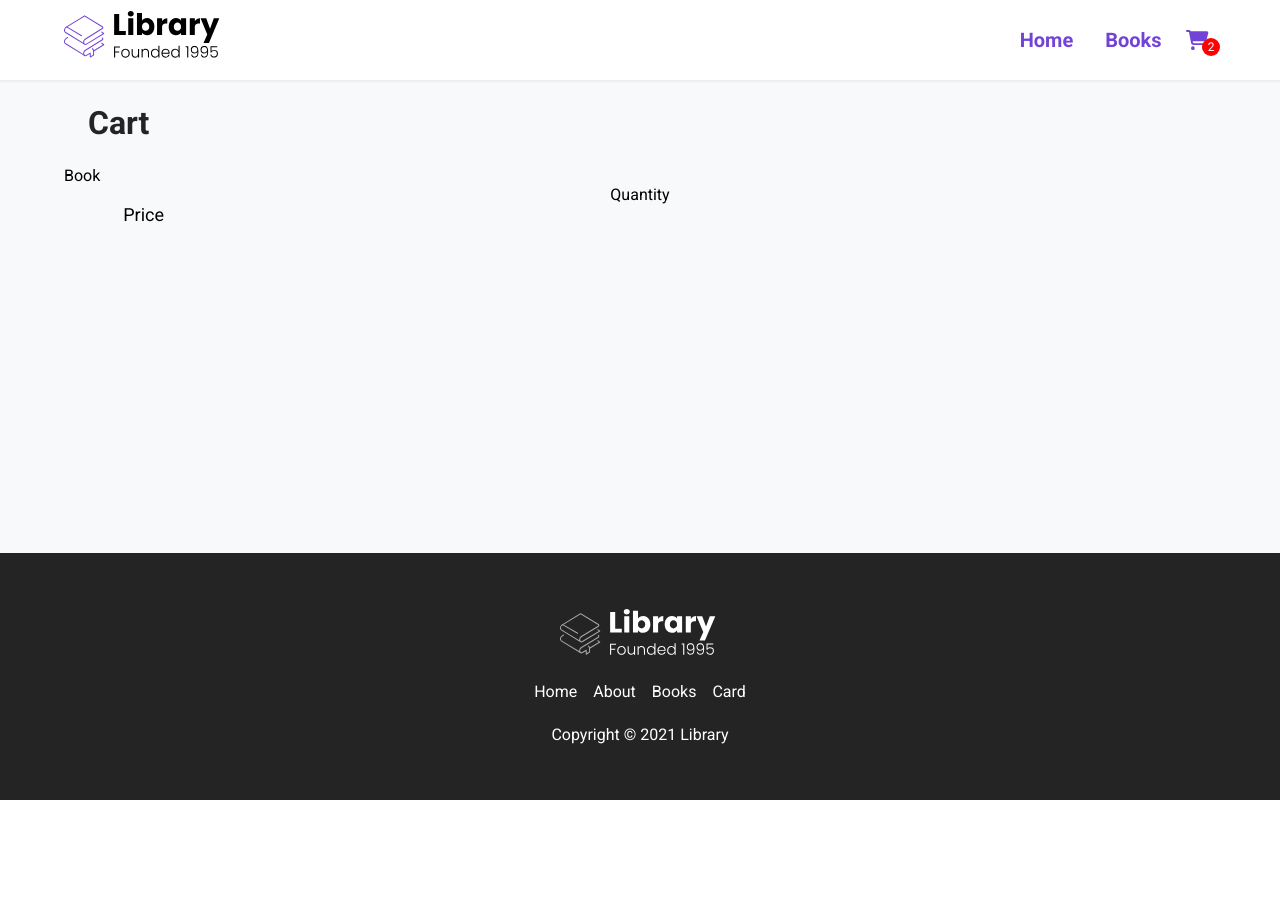
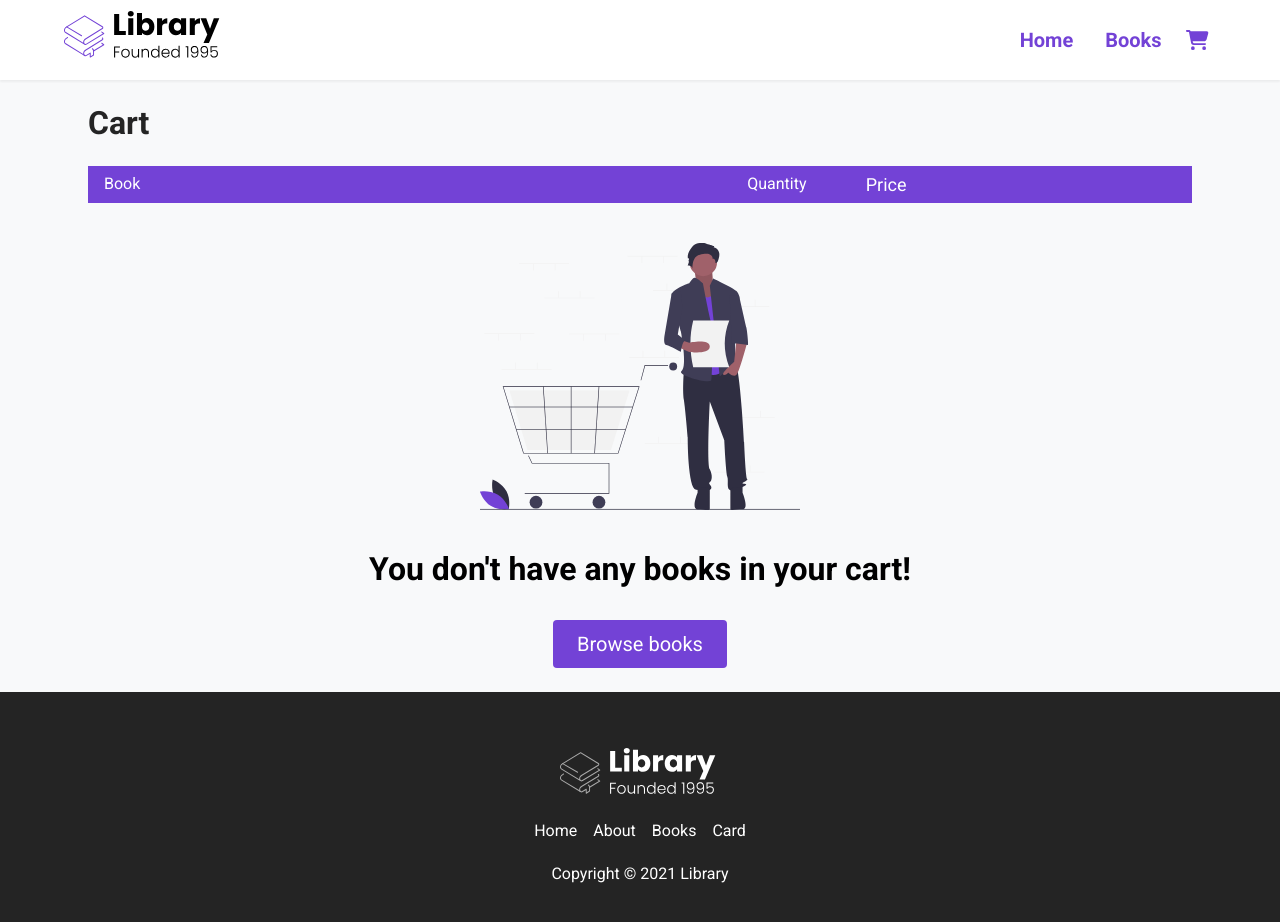
Before and after one commit to devRedwan/librayApp-react, a React (Create React App) app: page /cart in a window 1280 px wide. Shown: the top 922 px of the page. Before the commit the page ends 800 px from the top, so only its background shows below. Built offline with nearby package versions, Linux system fonts and the light colour scheme.

Commit message:
Application has been completed.

```diff
--- a/src/App.css
+++ /dev/null
@@ -1,38 +0,0 @@
-.App {
-  text-align: center;
-}
-
-.App-logo {
-  height: 40vmin;
-  pointer-events: none;
-}
-
-@media (prefers-reduced-motion: no-preference) {
-  .App-logo {
-    animation: App-logo-spin infinite 20s linear;
-  }
-}
-
-.App-header {
-  background-color: #282c34;
-  min-height: 100vh;
-  display: flex;
-  flex-direction: column;
-  align-items: center;
-  justify-content: center;
-  font-size: calc(10px + 2vmin);
-  color: white;
-}
-
-.App-link {
-  color: #61dafb;
-}
-
-@keyframes App-logo-spin {
-  from {
-    transform: rotate(0deg);
-  }
-  to {
-    transform: rotate(360deg);
-  }
-}
--- a/src/App.js
+++ b/src/App.js
@@ -1,5 +1,5 @@
+import { useState } from "react";
 import { BrowserRouter as Router, Route } from "react-router-dom";
-import "./App.css";
 import Footer from "./components/Footer";
 import Nav from "./components/Nav";
 import { books } from "./data";
@@ -10,14 +10,47 @@ import Cart from "./pages/Cart";
 import Home from "./pages/Home";
 
 function App() {
+  const [cart, setCart] = useState([]);
+
+  const addToCart = (book) => {
+    setCart([...cart, { ...book, quantity: 1 }]);
+  };
+
+  const changeQuantity = (book, quantity) => {
+    setCart(
+      cart.map((item) =>
+        +item.id === +book.id ? { ...item, quantity: +quantity } : item
+      )
+    );
+  };
+
+  const removeFromCart = (book) => {
+    setCart(cart.filter((item) => item.id !== book.id && item));
+  };
+
   return (
     <Router>
       <div className="App">
-        <Nav />
+        <Nav cart={cart} />
         <Route path="/" exact component={Home} />
         <Route path="/books" exact render={() => <Books books={books} />} />
-        <Route path="/books/:id" render={() => <BookInfo books={books} />} />
-        <Route path="/cart" render={() => <Cart books={books} />} />
+        <Route
+          path="/books/:id"
+          render={() => (
+            <BookInfo books={books} addToCart={addToCart} cart={cart} />
+          )}
+        />
+        <Route
+          path="/cart"
+          render={() => (
+            <Cart
+              books={books}
+              cart={cart}
+              changeQuantity={changeQuantity}
+              removeFromCart={removeFromCart}
+            />
+          )}
+        />
         <Footer />
       </div>
     </Router>
--- a/src/components/Landing.jsx
+++ b/src/components/Landing.jsx
@@ -1,5 +1,4 @@
 import React from "react";
-import { Link } from "react-router-dom";
 import UndrawBooks from "../assets/Undraw_Books.svg";
 
 export default function Landing() {
@@ -12,9 +11,11 @@ export default function Landing() {
             <h2>
               Find your dream book with <span className="purple">Library</span>
             </h2>
-            <Link to="#features">
-              <button className="btn">Browse boos</button>
-            </Link>
+
+              <a className="btn" href="#features">
+                Browse books
+              </a>
+
           </div>
           <figure className="header__img--wrapper">
             <img src={UndrawBooks} alt="" />
--- a/src/components/Nav.jsx
+++ b/src/components/Nav.jsx
@@ -3,7 +3,7 @@ import { FontAwesomeIcon } from "@fortawesome/react-fontawesome";
 import LibraryLogo from "../assets/Library.svg";
 import { Link } from "react-router-dom";
 
-const Nav = () => {
+const Nav = ({ cart }) => {
   const openMenu = () => {
     document.body.classList += "menu--open";
   };
@@ -38,7 +38,10 @@ const Nav = () => {
             <Link to="/cart" className="nav__link">
               <FontAwesomeIcon icon="shopping-cart"></FontAwesomeIcon>
             </Link>
-            <span className="cart__length">2</span>
+
+            {cart.length > 0 && (
+              <span className="cart__length">{cart.length}</span>
+            )}
           </li>
         </ul>
 
--- a/src/components/UI/Book.jsx
+++ b/src/components/UI/Book.jsx
@@ -1,14 +1,32 @@
-import React from "react";
+import React, { useEffect, useRef, useState } from "react";
 import { Link } from "react-router-dom";
 import Price from "./Price";
 import Rating from "./Rating";
 
-export default function book({ book }) {
+export default function Book({ book }) {
+  const [img, setImg] = useState();
+
+  const mountedRef = useRef(true);
+
+  useEffect(() => {
+    const image = new Image();
+    image.src = book.url;
+    image.onload = () => {
+      setTimeout(() => {
+        if (mountedRef.current) {
+          setImg(image);
+        }
+      }, 300);
+    };
+  });
+
   return (
     <div className="book">
+      {img ? (
+        <>
           <Link to={`/books/${book.id}`}>
             <figure className="book__img--wrapper">
-          <img src={book.url} alt="" className="book__img" />
+              <img src={img.src} alt="" className="book__img" />
             </figure>
           </Link>
           <div className="book__title">
@@ -17,7 +35,19 @@ export default function book({ book }) {
             </Link>
           </div>
           <Rating rating={book.rating} />
-      <Price salePrice={book.salePrice} originalPrice={book.originalPrice} />
+          <Price
+            salePrice={book.salePrice}
+            originalPrice={book.originalPrice}
+          />
+        </>
+      ) : (
+        <>
+          <div className="book__img--skeleton"></div>
+          <div className="skeleton book__title--skeleton"></div>
+          <div className="skeleton book__rating--skeleton"></div>
+          <div className="skeleton book__price--skeleton"></div>
+        </>
+      )}
     </div>
   );
 }
--- a/src/index.css
+++ b/src/index.css
@@ -82,6 +82,11 @@ button:active {
   font-size: 20px;
   border-radius: 4px;
   border: none;
+  text-decoration: none;
+}
+
+.btn:hover {
+  text-decoration: none;
 }
 
 .purple {
--- a/src/pages/BookInfo.jsx
+++ b/src/pages/BookInfo.jsx
@@ -1,14 +1,21 @@
 import { FontAwesomeIcon } from "@fortawesome/react-fontawesome";
 import React from "react";
 import { Link, useParams } from "react-router-dom";
+import Book from "../components/UI/Book";
 import Price from "../components/UI/Price";
 import Rating from "../components/UI/Rating";
-import Book from "../components/UI/Book";
 
-export default function BookInfo({ books }) {
+export default function BookInfo({ books, addToCart, cart }) {
   const { id } = useParams();
+  const book = books.find((book) => +book.id === +id);
 
-  const book = books.find((book) => +book.id === +id);
+  const addBookToCart = (book) => {
+    addToCart(book);
+  };
+
+  const bookExistsOnCart = () => {
+    return cart.find((book) => book.id === +id);
+  };
 
   return (
     <div className="books__body">
@@ -50,7 +57,15 @@ export default function BookInfo({ books }) {
                     cupiditate maiores eius accusamus, voluptate officiis, illo
                     saepe ea velit. Dolorum ipsum nihil neque. Saepe!
                   </p>
-                  <button className="btn">Add to Cart</button>
+                  {bookExistsOnCart() ? (
+                    <Link to="/cart">
+                      <button className="btn">Checkout</button>
+                    </Link>
+                  ) : (
+                    <button className="btn" onClick={() => addBookToCart(book)}>
+                      Add to Cart
+                    </button>
+                  )}
                 </div>
               </div>
             </div>
--- a/src/pages/Cart.jsx
+++ b/src/pages/Cart.jsx
@@ -1,6 +1,18 @@
 import React from "react";
+import { Link } from "react-router-dom";
+import EmptyCart from "../assets/empty_cart.svg";
 
-export default function Cat() {
+export default function Cart({ cart, changeQuantity, removeFromCart }) {
+  const subTotal = () => {
+    let price = 0;
+    cart.forEach((item) => {
+      price += +(
+        (item.salePrice || item.originalPrice) * item.quantity
+      ).toFixed(2);
+    });
+    return price.toFixed(2);
+  };
+
   return (
     <div id="books__body">
       <main id="books__main">
@@ -10,12 +22,92 @@ export default function Cat() {
               <h2 className="cart__title">Cart</h2>
             </div>
             <div className="cart">
-              <div className="cart_header">
+              <div className="cart__header">
                 <div className="cart__book">Book</div>
                 <div className="cart__quantiy">Quantity</div>
                 <div className="cart__total">Price</div>
               </div>
+              <div className="cart__body">
+                {cart.map((book) => {
+                  return (
+                    <div className="cart__item" key={book.id}>
+                      <div className="cart__book">
+                        <img
+                          src={book.url}
+                          className="cart__book--img"
+                          alt=""
+                        />
+                        <div className="cart__book--info">
+                          <span className="cart__book--title">
+                            {book.title}
+                          </span>
+                          <span className="cart__book--price">
+                            ${(book.salePrice || book.originalPrice).toFixed(2)}
+                          </span>
+                          <button
+                            className="cart__book--remove"
+                            onClick={() => removeFromCart(book)}>
+                            Remove
+                          </button>
+                        </div>
+                      </div>
+
+                      <div className="cart__quantity">
+                        <input
+                          type="number"
+                          min={0}
+                          max={99}
+                          className="cart__input"
+                          value={book.quantity}
+                          onChange={(event) =>
+                            changeQuantity(book, event.target.value)
+                          }
+                        />
+                      </div>
+                      <div className="cart__total">
+                        $
+                        {(
+                          (book.salePrice || book.originalPrice) * book.quantity
+                        ).toFixed(2)}
+                      </div>
+                    </div>
+                  );
+                })}
+              </div>
+
+              {cart.length === 0 && (
+                <div className="cart__empty">
+                  <img src={EmptyCart} alt="" className="cart__empty--img" />
+                  <h2>You don't have any books in your cart!</h2>
+                  <Link to="/books">
+                    <button className="btn">Browse books</button>
+                  </Link>
+                </div>
+              )}
             </div>
+
+            {cart.length > 0 && (
+              <div className="total">
+                <div className="total__item total__sub-total">
+                  <span>Subtotal</span>
+                  <span>${subTotal()}</span>
+                </div>
+                <div className="total__item total__tax">
+                  <span>Tax</span>
+                  <span>${(subTotal() * 0.0875).toFixed(2)}</span>
+                </div>
+                <div className="total__item total__price">
+                  <span>Total</span>
+                  <span>${(subTotal() * 1.0875).toFixed(2)}</span>
+                </div>
+
+                <button
+                  className="btn btn__checkout no-cursor"
+                  onClick={() => alert("Haven't got around to doing this :(")}>
+                  Proceed to Checkout
+                </button>
+              </div>
+            )}
           </div>
         </div>
       </main>
```
Lines whose indentation alone changed are shown as unchanged.
